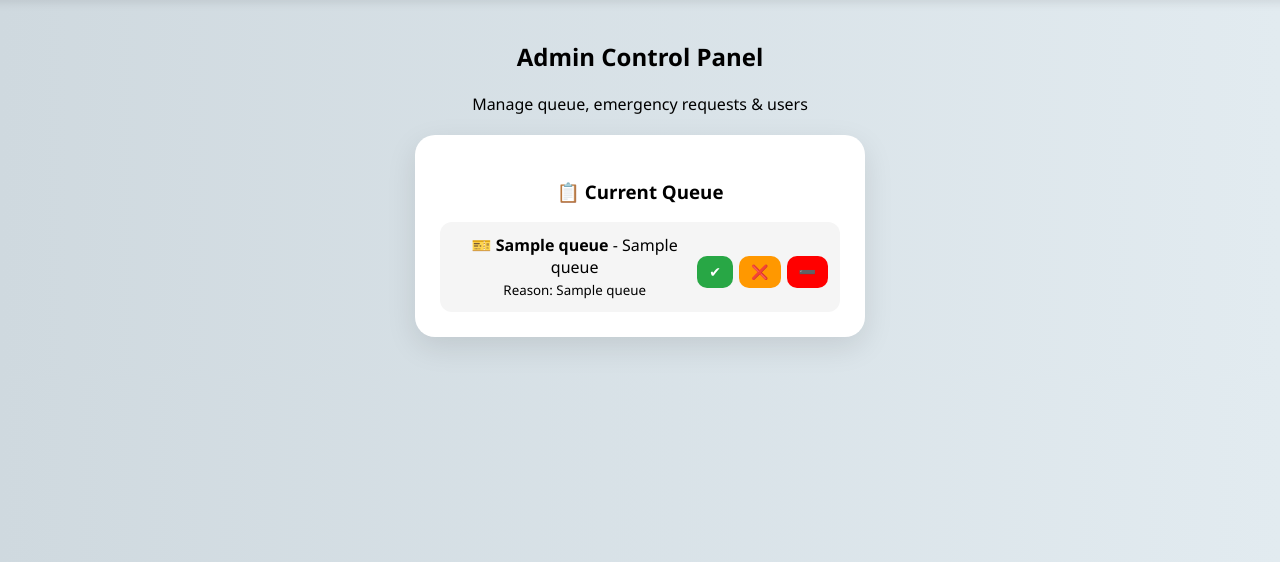
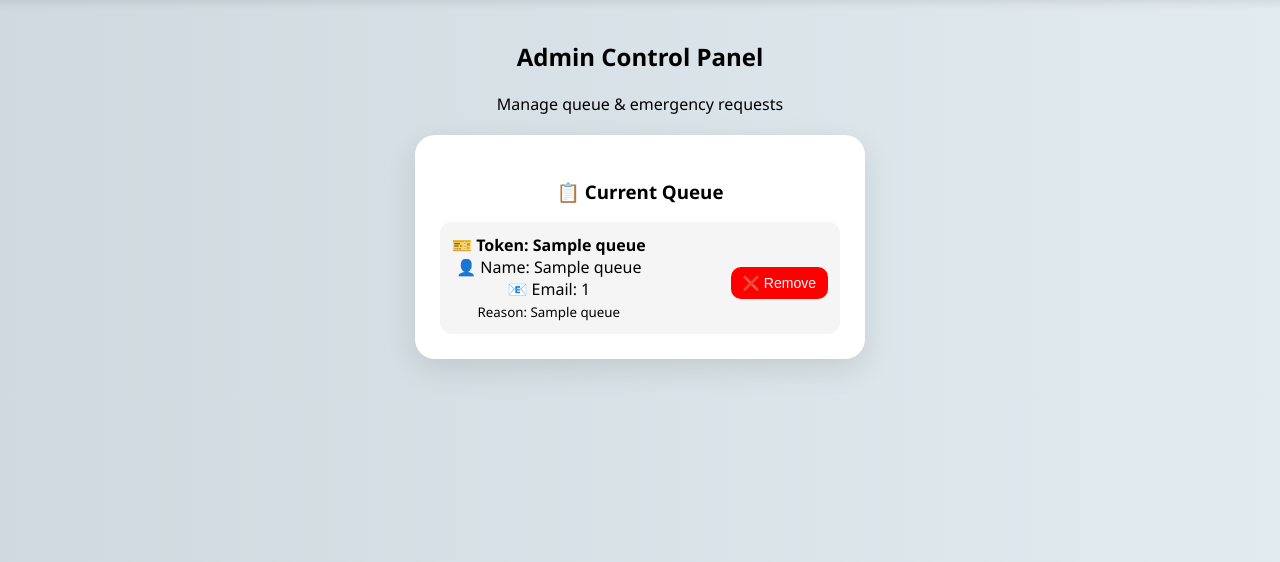
Before and after one commit to Priya200816/smart-queue-management-new, a Flask app: template queue_app/templates/admin.html in a window 1280 px wide. Shown: the part 54-616 px from the top of the page. Run offline with Flask 3, Linux system fonts and the light colour scheme; the template is opened without the code that fills it: most values are stand-ins (such as "Sample title", 1, 10 or a date in 2020).

Commit message:
Update admin.html

```diff
--- a/queue_app/templates/admin.html
+++ b/queue_app/templates/admin.html
@@ -7,38 +7,37 @@
 
 <body>
 
-<!-- 🔝 NAVBAR -->
 <div class="navbar">
     <div class="logo">⚙️ Admin Panel</div>
     <a href="/logout">Logout</a>
 </div>
 
-<!-- 📊 MAIN DASHBOARD -->
 <div class="dashboard">
 
     <div class="welcome">
         <h2>Admin Control Panel</h2>
-        <p>Manage queue, emergency requests & users</p>
+        <p>Manage queue & emergency requests</p>
     </div>
 
-    <!-- 📋 QUEUE LIST -->
     <div class="action-card">
         <h3>📋 Current Queue</h3>
 
         {% for q in queue %}
         <div class="row">
 
-            <!-- USER INFO -->
+            <!-- ✅ USER INFO -->
             <div>
-                <strong>🎫 {{ q[2] }}</strong> - {{ q[1] }}
-                <br>
+                <strong>🎫 Token: {{ q[1] }}</strong><br>
 
-                {% if q[3] == 1 %}
-                    <span style="color:red;">🚨 Emergency</span>
+                👤 Name: {{ q[4] if q[4] else "Unknown" }}<br>
+                📧 Email: {{ q[0] }}
+
+                {% if q[2] == 1 %}
+                    <br><span style="color:red;">🚨 Emergency</span>
                 {% endif %}
 
-                {% if q[4] %}
-                    <small>Reason: {{ q[4] }}</small>
+                {% if q[3] %}
+                    <br><small>Reason: {{ q[3] }}</small>
                 {% endif %}
             </div>
 
@@ -46,9 +45,7 @@
             <form method="POST">
                 <input type="hidden" name="email" value="{{ q[0] }}">
 
-                <button name="action" value="approve">✔</button>
-                <button name="action" value="reject">❌</button>
-                <button name="action" value="remove">➖</button>
+                <button name="action" value="remove">❌ Remove</button>
             </form>
 
         </div>
```
